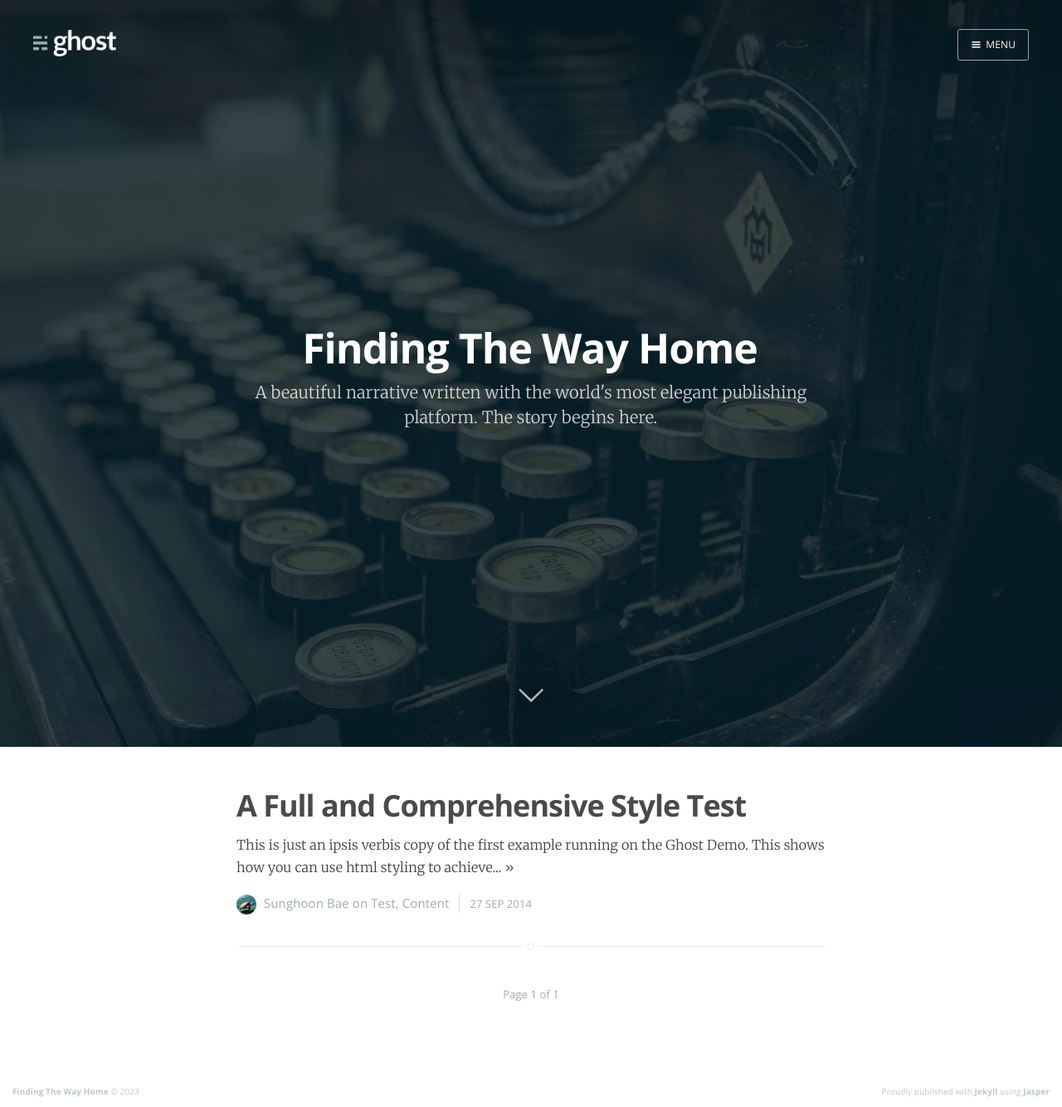
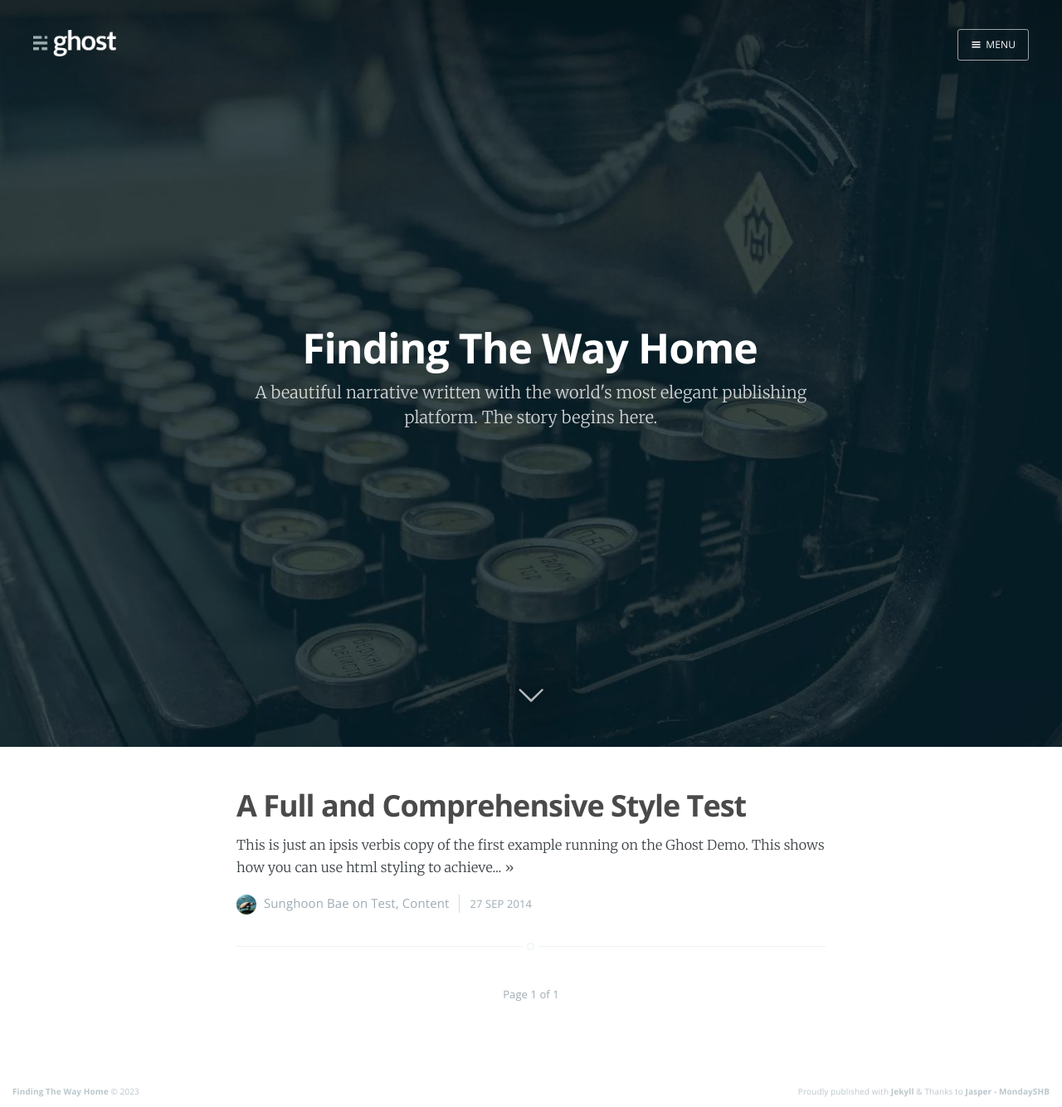
Before and after one commit to MondaySHB/MondaySHB.github.io, a Jekyll site: the page built from index.html, in a window 1280 px wide. Shown: the whole page at 83% size. Built offline with Jekyll 4.4.1, drawn with Linux system fonts in a browser that asks for light colours; nearby versions of some CDN libraries; the list of posts is cut into pages by our own code.

Commit message:
studying code
studying code

```diff
--- a/_config.yml
+++ b/_config.yml
@@ -49,7 +49,7 @@ branch: master
 relative_source: ../MondaySHB/
 destination: ../MondaySHB-pages/
 production_url:  https://MondaySHB.github.io/MondaySHB/
-source_url:  https://github.com/jekyllt/jasper/
+source_url:  https://github.com/MondaySHB/MondaySHB.github.io/
 
 exclude:
   - README.md
--- a/_layouts/default.html
+++ b/_layouts/default.html
@@ -42,7 +42,7 @@
         <!-- The tiny footer at the very bottom -->
         <footer class="site-footer clearfix">
           <section class="copyright"><a href="{{ site.baseurl }}">{{ site.name }}</a> &copy; {{  site.time | date: '%Y' }}</section>
-          <section class="poweredby">Proudly published with <a href="https://jekyllrb.com/">Jekyll</a> using <a href="https://github.com/jekyllt/jasper">Jasper</a></section>
+          <section class="poweredby">Proudly published with <a href="https://jekyllrb.com/">Jekyll</a> & Thanks to <a href="https://github.com/jekyllt/jasper">Jasper - MondaySHB</a></section>
         </footer>
     </div>
     <!-- highlight.js -->
```
